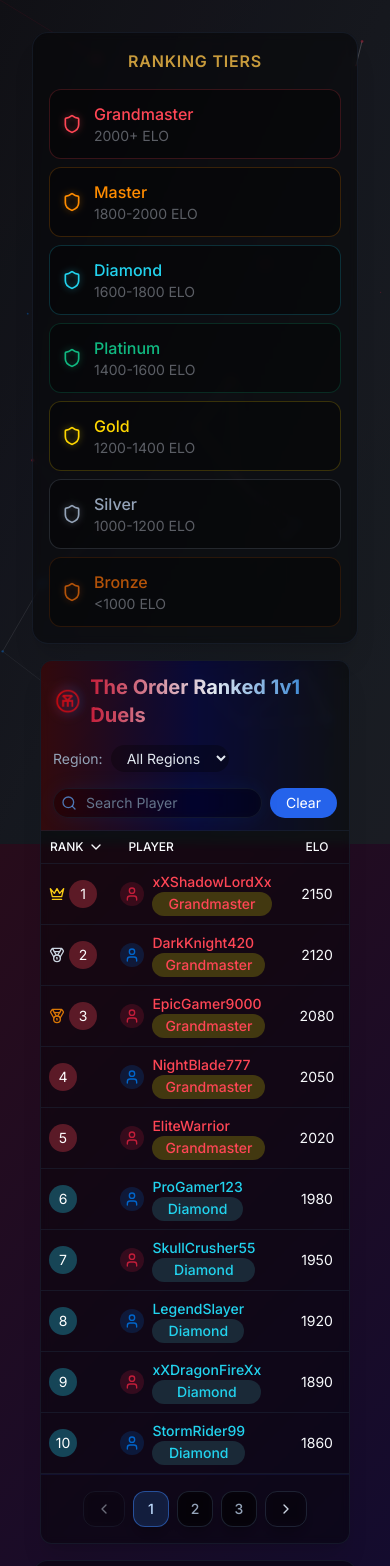
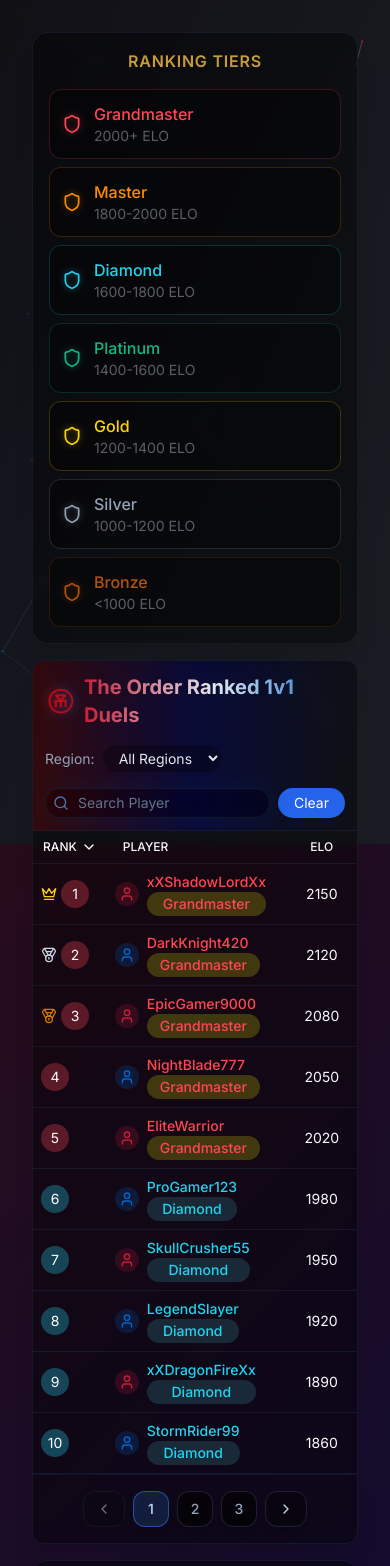
Before and after one commit to iGotYourBackMr/chiv-leaderboard, a Next.js app: page / in a window 390 px wide. Shown: the top 1566 px of the page. Built offline with nearby package versions, Linux system fonts and the light colour scheme.

Commit message:
style: adjust leaderboard width to match sidebar sections on mobile

```diff
--- a/components/chivalry-leaderboard.tsx
+++ b/components/chivalry-leaderboard.tsx
@@ -316,8 +316,8 @@ export default function LeaderboardComponent({
         </div>
 
         {/* Leaderboard - Visible on all screen sizes */}
-        <div className={`${!isMobile ? 'lg:ml-[280px]' : ''}`}>
-          <div className="glass-container relative overflow-x-hidden sm:overflow-x-auto">
+        <div className={`${!isMobile ? 'lg:ml-[280px]' : ''} max-w-full lg:max-w-none mx-auto`}>
+          <div className="glass-container relative overflow-x-hidden sm:overflow-x-auto mx-0 lg:mx-0">
             <div className="p-3 sm:p-6 border-b border-slate-800/50 leaderboard-header">
               <div className="flex flex-col sm:flex-row sm:items-center sm:justify-between mb-4 sm:mb-6">
                 <div className="flex items-center space-x-2 sm:space-x-4">
```
